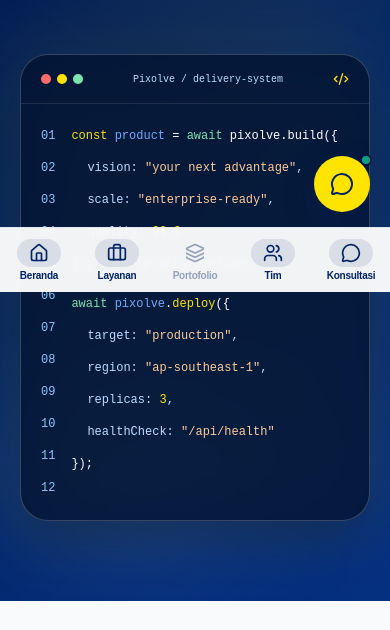
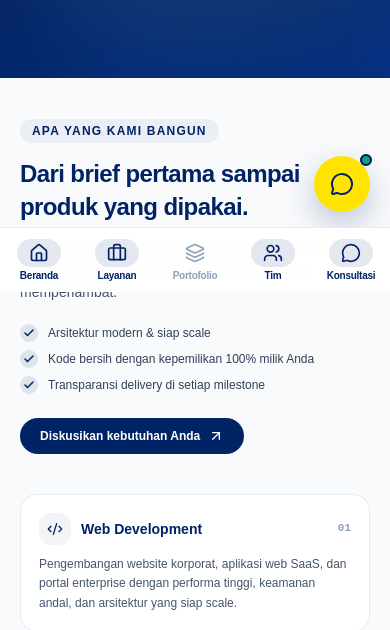
Before and after one commit to Pixolvee/Pixolve, a React (Vite) app: page / in a window 390 px wide. Shown: the part 552-1182 px from the top of the page. Built offline with nearby package versions, Linux system fonts and the light colour scheme; no server answers.

Commit message:
Tampilan Code In Mobile

```diff
--- a/src/components/sections/Hero.tsx
+++ b/src/components/sections/Hero.tsx
@@ -14,7 +14,7 @@ export function Hero() {
             <a href="#portofolio" className="inline-flex items-center justify-center rounded-full border border-white/25 px-6 py-4 text-sm font-bold text-white hover:border-[#ffe400] hover:text-[#ffe400]" data-testid="hero-portfolio-cta">Eksplor Portofolio <ArrowDownRight className="ml-2 size-4" /></a>
           </div>
         </div>
-        <div className="relative" data-testid="hero-product-visual">
+        <div className="relative hidden lg:block" data-testid="hero-product-visual">
           <div className="absolute -inset-4 rounded-[2rem] bg-[#ffe400]/10 blur-2xl" />
           <div className="relative overflow-hidden rounded-[1.75rem] border border-white/20 bg-[#00102f]/75 shadow-2xl backdrop-blur" data-testid="hero-code-card">
             <div className="flex items-center justify-between border-b border-white/10 px-5 py-4">
```
